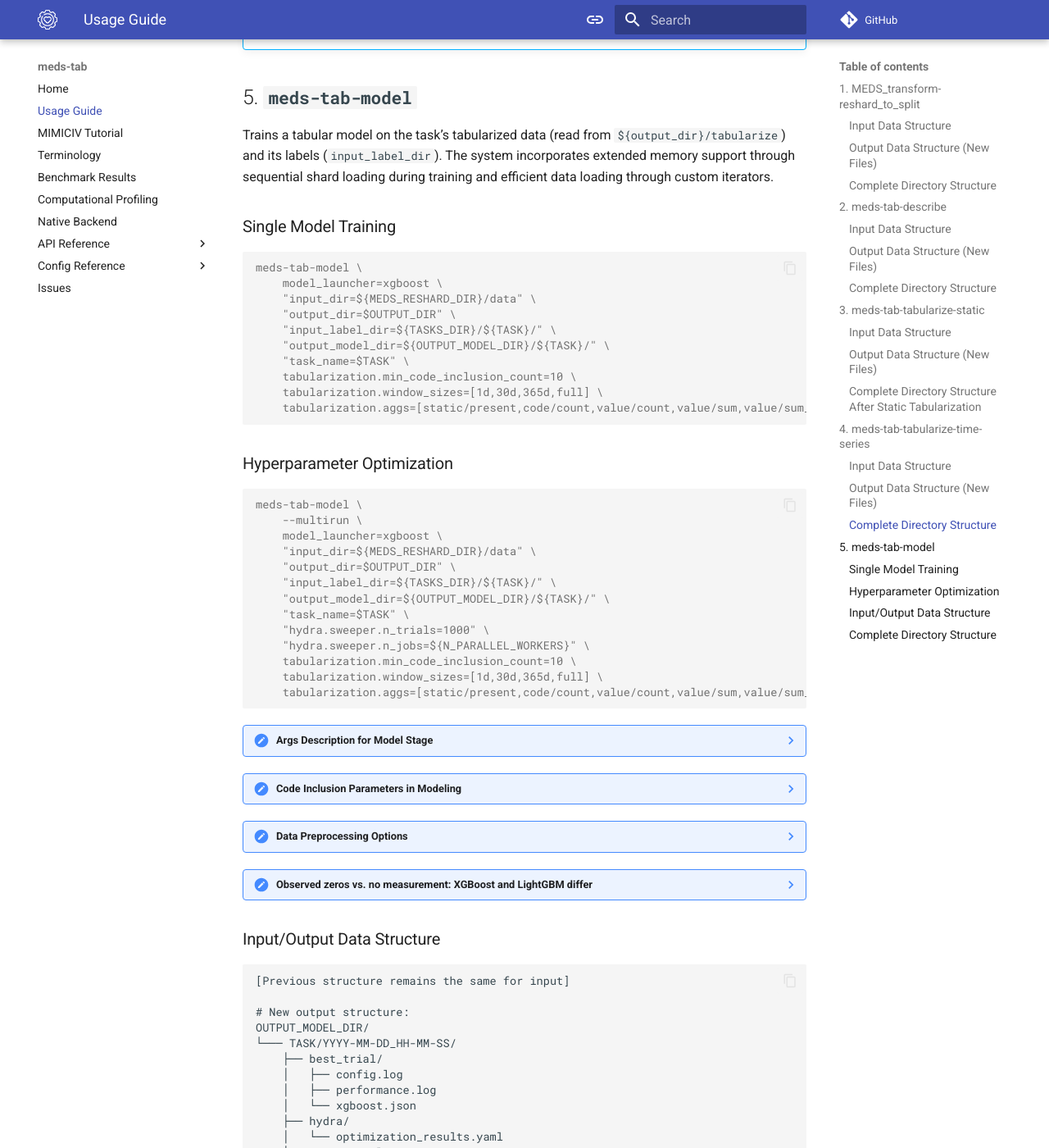
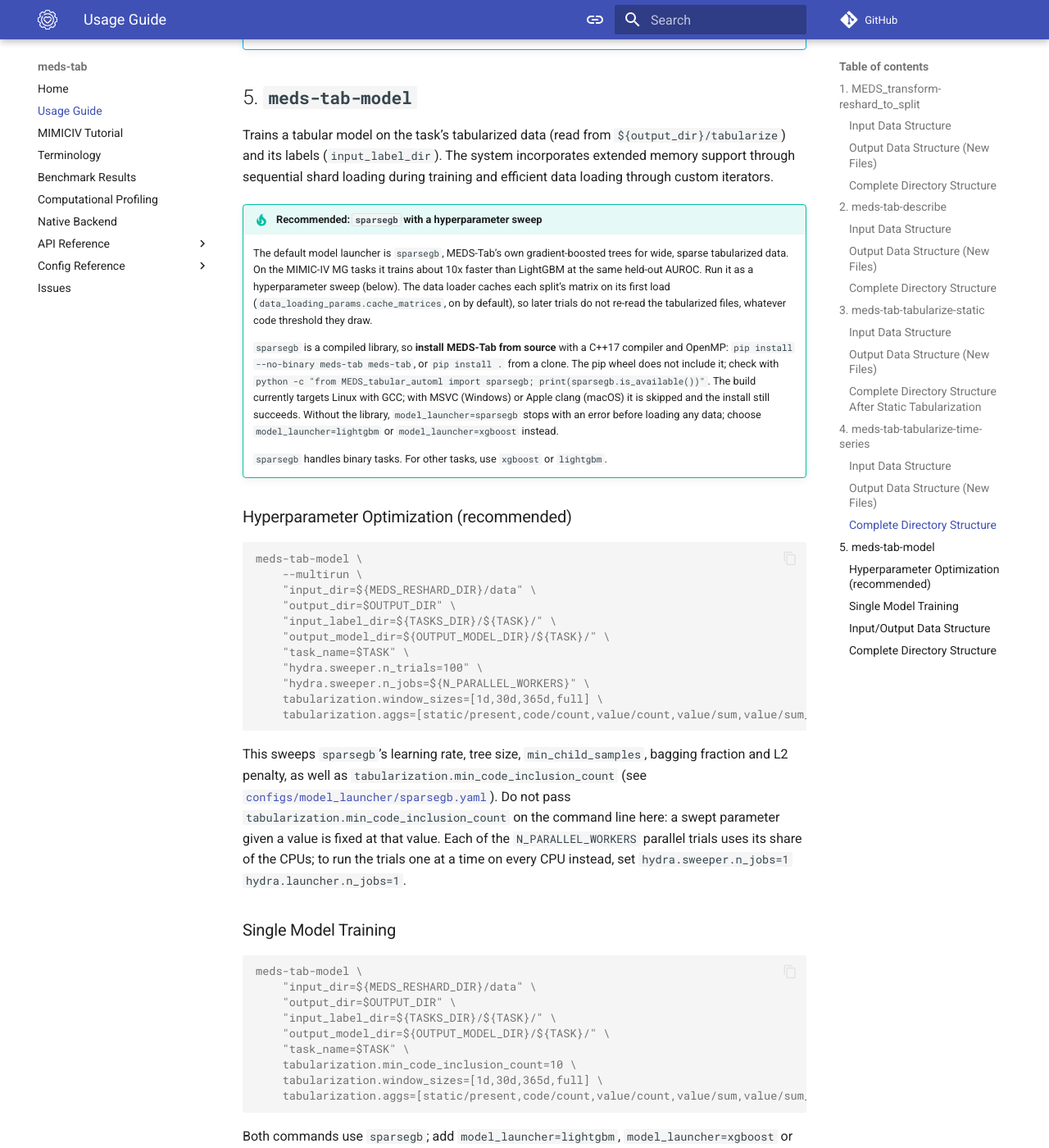
Before and after one commit to mmcdermott/MEDS_Tabular_AutoML, an MkDocs documentation site: the page built from docs/usage_guide.md, in a window 1280 px wide and 1400 px high, scrolled down 7485 px. Shown: the whole window at 82% size. Built offline with MkDocs 1.6.1 and Material for MkDocs 9.7.7, drawn with Linux system fonts in a browser that asks for light colours; comment, search, counter and statistics services are not loaded; some of the changed text lies outside the part shown.

Commit message:
Make sparsegb and the matrix cache the defaults; recommend a sparsegb sweep
- launch_model: the default model_launcher is sparsegb (was xgboost).
- data_loading_params.cache_matrices defaults to True.
- sparsegb threads=0 honors OMP_NUM_THREADS and CPU affinity, so parallel sweep
  trials no longer each start one thread per machine CPU.
- SparseGBModel fails before loading data when the library is not built, and
  points to model_launcher=lightgbm.
- Docs: README install recommends a source install; the usage guide leads with a
  sparsegb sweep that leaves min_code_inclusion_count free; output tree,
  prediction page note, CHANGELOG.

Co-Authored-By: Claude Opus 5.5 <noreply@anthropic.com>
Claude-Session: https://claude.ai/code/session_01NJQdbETqcVhVCqCuJnM8pX

````diff
--- a/docs/usage_guide.md
+++ b/docs/usage_guide.md
@@ -438,11 +438,50 @@ OUTPUT_DIR/tabularize/
 
 Trains a tabular model on the task's tabularized data (read from `${output_dir}/tabularize`) and its labels (`input_label_dir`). The system incorporates extended memory support through sequential shard loading during training and efficient data loading through custom iterators.
 
+!!! tip "Recommended: `sparsegb` with a hyperparameter sweep"
+
+    The default model launcher is `sparsegb`, MEDS-Tab's own gradient-boosted trees for wide, sparse
+    tabularized data. On the MIMIC-IV MG tasks it trains about 10x faster than LightGBM at the same held-out
+    AUROC. Run it as a hyperparameter sweep (below). The data loader caches each split's matrix on its first
+    load (`data_loading_params.cache_matrices`, on by default), so later trials do not re-read the
+    tabularized files, whatever code threshold they draw.
+
+    `sparsegb` is a compiled library, so **install MEDS-Tab from source** with a C++17 compiler and OpenMP:
+    `pip install --no-binary meds-tab meds-tab`, or `pip install .` from a clone. The pip wheel does not
+    include it; check with `python -c "from MEDS_tabular_automl import sparsegb; print(sparsegb.is_available())"`.
+    The build currently targets Linux with GCC; with MSVC (Windows) or Apple clang (macOS) it is skipped and
+    the install still succeeds. Without the library, `model_launcher=sparsegb` stops with an error before
+    loading any data; choose `model_launcher=lightgbm` or `model_launcher=xgboost` instead.
+
+    `sparsegb` handles binary tasks. For other tasks, use `xgboost` or `lightgbm`.
+
+### Hyperparameter Optimization (recommended)
+
+```console
+meds-tab-model \
+    --multirun \
+    "input_dir=${MEDS_RESHARD_DIR}/data" \
+    "output_dir=$OUTPUT_DIR" \
+    "input_label_dir=${TASKS_DIR}/${TASK}/" \
+    "output_model_dir=${OUTPUT_MODEL_DIR}/${TASK}/" \
+    "task_name=$TASK" \
+    "hydra.sweeper.n_trials=100" \
+    "hydra.sweeper.n_jobs=${N_PARALLEL_WORKERS}" \
+    tabularization.window_sizes=[1d,30d,365d,full] \
+    tabularization.aggs=[static/present,code/count,value/count,value/sum,value/sum_sqd,value/min,value/max]
+```
+
+This sweeps `sparsegb`'s learning rate, tree size, `min_child_samples`, bagging fraction and L2 penalty, as well
+as `tabularization.min_code_inclusion_count` (see
+[`configs/model_launcher/sparsegb.yaml`](https://github.com/mmcdermott/MEDS_Tabular_AutoML/blob/main/src/MEDS_tabular_automl/configs/model_launcher/sparsegb.yaml)).
+Do not pass `tabularization.min_code_inclusion_count` on the command line here: a swept parameter given a value
+is fixed at that value. Each of the `N_PARALLEL_WORKERS` parallel trials uses its share of the CPUs; to run the
+trials one at a time on every CPU instead, set `hydra.sweeper.n_jobs=1 hydra.launcher.n_jobs=1`.
+
 ### Single Model Training
 
 ```console
 meds-tab-model \
-    model_launcher=xgboost \
     "input_dir=${MEDS_RESHARD_DIR}/data" \
     "output_dir=$OUTPUT_DIR" \
     "input_label_dir=${TASKS_DIR}/${TASK}/" \
@@ -453,38 +492,23 @@ meds-tab-model \
     tabularization.aggs=[static/present,code/count,value/count,value/sum,value/sum_sqd,value/min,value/max]
 ```
 
-### Hyperparameter Optimization
-
-```console
-meds-tab-model \
-    --multirun \
-    model_launcher=xgboost \
-    "input_dir=${MEDS_RESHARD_DIR}/data" \
-    "output_dir=$OUTPUT_DIR" \
-    "input_label_dir=${TASKS_DIR}/${TASK}/" \
-    "output_model_dir=${OUTPUT_MODEL_DIR}/${TASK}/" \
-    "task_name=$TASK" \
-    "hydra.sweeper.n_trials=1000" \
-    "hydra.sweeper.n_jobs=${N_PARALLEL_WORKERS}" \
-    tabularization.min_code_inclusion_count=10 \
-    tabularization.window_sizes=[1d,30d,365d,full] \
-    tabularization.aggs=[static/present,code/count,value/count,value/sum,value/sum_sqd,value/min,value/max]
-```
+Both commands use `sparsegb`; add `model_launcher=lightgbm`, `model_launcher=xgboost` or another launcher
+below to train a different model.
 
 ??? note "Args Description for Model Stage"
 
-    - `model_launcher`: Choose from `xgboost`, `lightgbm`, `sparsegb`, `knn_classifier`, `logistic_regression`, `random_forest_classifier`, `sgd_classifier`
+    - `model_launcher`: `sparsegb` (default), or one of `lightgbm`, `xgboost`, `knn_classifier`, `logistic_regression`, `random_forest_classifier`, `sgd_classifier`
     - `input_dir`: The directory containing the MEDS data
     - `output_dir`: The directory storing the task's tabularized data
     - `input_label_dir`: The directory containing the task's labels, as given to tabularization
     - `output_model_dir`: Where to save model outputs
     - `hydra.sweeper.n_trials`: Number of trials for hyperparameter optimization
     - `hydra.sweeper.n_jobs`: Number of parallel jobs for optimization
-    - `hydra.launcher.n_jobs`: Number of joblib worker processes (all CPUs by default). Each worker is started with `OMP_NUM_THREADS` set to the CPU count divided by this number, which caps the threads of XGBoost and LightGBM. To run trials one at a time on many threads, set it to 1 along with `hydra.sweeper.n_jobs=1`, and set `model_launcher.model.nthread` (XGBoost) or `model_launcher.model.num_threads` (LightGBM).
+    - `hydra.launcher.n_jobs`: Number of joblib worker processes (all CPUs by default). Each worker is started with `OMP_NUM_THREADS` set to the CPU count divided by this number, which caps the threads of sparsegb (with its default `model_launcher.model.threads=0`), XGBoost and LightGBM. To run trials one at a time on many threads, set it to 1 along with `hydra.sweeper.n_jobs=1`; for XGBoost and LightGBM, also set `model_launcher.model.nthread` (XGBoost) or `model_launcher.model.num_threads` (LightGBM).
     - GPU training: `model_launcher.model.device=cuda` (XGBoost, with a CUDA build) or `model_launcher.model.device_type=gpu` (LightGBM; the pip wheels include this OpenCL backend on Linux and Windows). LightGBM's CUDA backend, `device_type=cuda`, needs a source build: `pip install lightgbm --no-binary lightgbm --config-settings=cmake.define.USE_CUDA=ON`.
-    - `sparsegb`: MEDS-Tab's own gradient-boosted trees for wide, sparse tabularized data, about 10x faster than LightGBM at equal AUROC on the MIMIC-IV MG tasks. It needs the compiled library (a source install with a C++17 compiler and OpenMP) and handles binary tasks. Each tree uses one window per (code, aggregation), drawn from precomputed layouts (`model_launcher.model.layouts`).
-    - A swept parameter given a value on the command line is fixed at that value: the hyperparameter optimization command above fixes `tabularization.min_code_inclusion_count` at 10, although every model launcher's sweep space includes it. Leave it off the command line to let the sweep search it.
-    - `data_loading_params.cache_matrices=true`: cache each split's matrix, with every tabularized column, under `cache_dir` (default `<output_dir>/.cache`) the first time it is loaded. Later loads, such as the other trials of a sweep, read the cache and apply their own code filter instead of reading and stacking every block again. The data is the same as without it. It costs about one more copy of the task's tabularized data on disk, is rebuilt when the tabularized files or labels change, and is not used with an imputer or a normalizer.
+    - `sparsegb` (the default launcher): MEDS-Tab's own gradient-boosted trees for wide, sparse tabularized data, about 10x faster than LightGBM at equal AUROC on the MIMIC-IV MG tasks. It needs the compiled library (a source install with a C++17 compiler and OpenMP; see the tip above) and handles binary tasks. Each tree uses one window per (code, aggregation), drawn from precomputed layouts (`model_launcher.model.layouts`).
+    - A swept parameter given a value on the command line is fixed at that value. Every model launcher's sweep space includes `tabularization.min_code_inclusion_count`; leave it off the command line, as in the recommended command above, to let the sweep search it.
+    - `data_loading_params.cache_matrices` (on by default): caches each split's matrix, with every tabularized column, under `cache_dir` (default `<output_dir>/.cache`) the first time it is loaded. Later loads, such as the other trials of a sweep, read the cache and apply their own code filter instead of reading and stacking every block again. The data is the same as without it. It costs about one more copy of the task's tabularized data on disk (3.8 GB for MIMIC-IV MG1), is rebuilt when the tabularized files or labels change, and is not used with an imputer or a normalizer. Set `data_loading_params.cache_matrices=false` to save the disk space; delete `<output_dir>/.cache/matrices` to reclaim it.
 
 ??? note "Code Inclusion Parameters in Modeling"
 
@@ -545,14 +569,14 @@ OUTPUT_MODEL_DIR/
     ├── best_trial/
     │   ├── config.log
     │   ├── performance.log
-    │   └── xgboost.json
+    │   └── sparsegb.txt
     ├── hydra/
     │   └── optimization_results.yaml
     └── sweep_results/
         └── TRIAL_*/
             ├── config.log
             ├── performance.log
-            └── xgboost.json
+            └── sparsegb.txt
 ```
 
 ### Complete Directory Structure
@@ -579,7 +603,7 @@ OUTPUT_MODEL_DIR/
 
                 - 📄 config.log
                 - 📄 performance.log
-                - 📄 xgboost.json
+                - 📄 sparsegb.txt
 
             ??? folder "hydra"
 
@@ -591,7 +615,7 @@ OUTPUT_MODEL_DIR/
 
                     - 📄 config.log
                     - 📄 performance.log
-                    - 📄 xgboost.json
+                    - 📄 sparsegb.txt
 
                 ??? folder "TRIAL_2_ID"
 
--- a/src/MEDS_tabular_automl/configs/launch_model.yaml
+++ b/src/MEDS_tabular_automl/configs/launch_model.yaml
@@ -1,7 +1,7 @@
 defaults:
   - default
   - tabularization: default
-  - model_launcher: xgboost
+  - model_launcher: sparsegb
   - override hydra/sweeper: optuna
   - override hydra/callbacks: evaluation_callback
   - override hydra/launcher: joblib
--- a/src/MEDS_tabular_automl/configs/model_launcher/data_loading_params/default.yaml
+++ b/src/MEDS_tabular_automl/configs/model_launcher/data_loading_params/default.yaml
@@ -3,5 +3,5 @@ binarize_task: True
 # Cache each split's matrix with every tabularized column under `cache_dir` (default: <output_dir>/.cache) the
 # first time it is loaded; later loads (e.g. the trials of a sweep) read the cache and apply their own code filter.
 # Same matrices as without the cache. Costs about one more copy of the task's tabularized data on disk. Not used
-# with an imputer or a normalizer.
-cache_matrices: False
+# with an imputer or a normalizer. Set it to False to save the disk space.
+cache_matrices: True
--- a/src/MEDS_tabular_automl/configs/model_launcher/sparsegb.yaml
+++ b/src/MEDS_tabular_automl/configs/model_launcher/sparsegb.yaml
@@ -9,7 +9,9 @@ model_launcher:
   # sparsegb (MEDS_tabular_automl.sparsegb): binary gradient-boosted trees for wide, sparse tabularized data.
   # Needs the compiled library (installed from source with a C++17 compiler and OpenMP).
   model:
-    # 0: every CPU. Under `--multirun`, set hydra.launcher.n_jobs=1 so trials do not share the CPUs.
+    # 0: OMP_NUM_THREADS if set (the joblib launcher sets it to the CPU count / hydra.launcher.n_jobs in each
+    # worker), else every available CPU. To run sweep trials one at a time on every CPU, set
+    # hydra.launcher.n_jobs=1 and hydra.sweeper.n_jobs=1.
     threads: 0
     max_bin: 15
     num_leaves: 127
````
Also changed, not shown: CHANGELOG.md (+10 -1 lines), README.md (+15 -10 lines), docs/prediction.md (+8 -0 lines), 2 other files.
